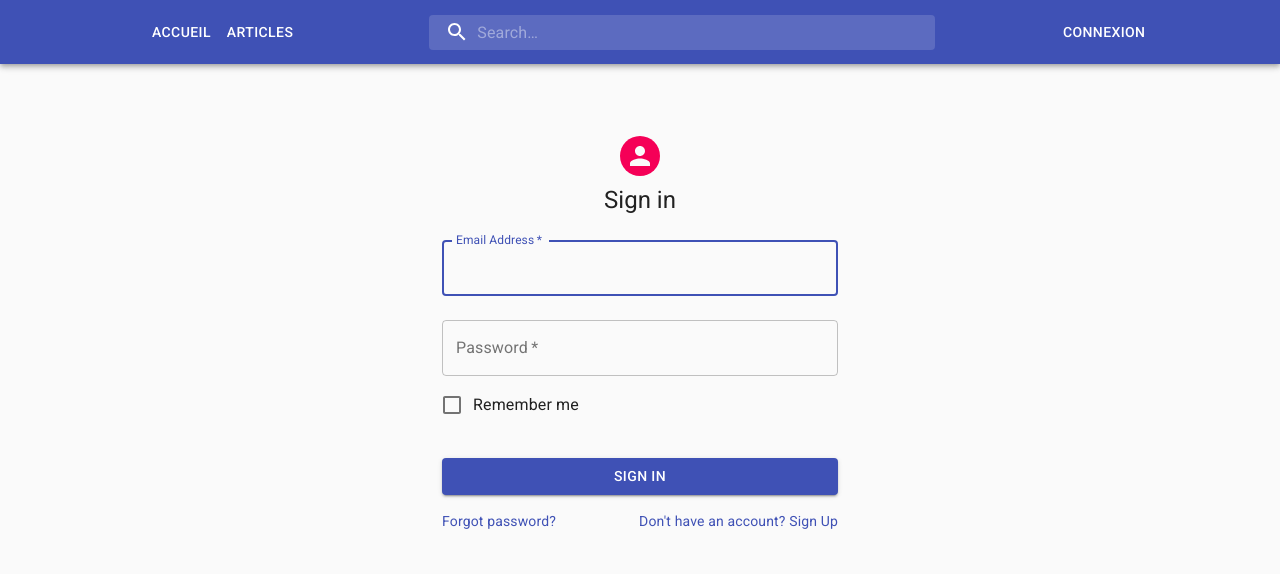
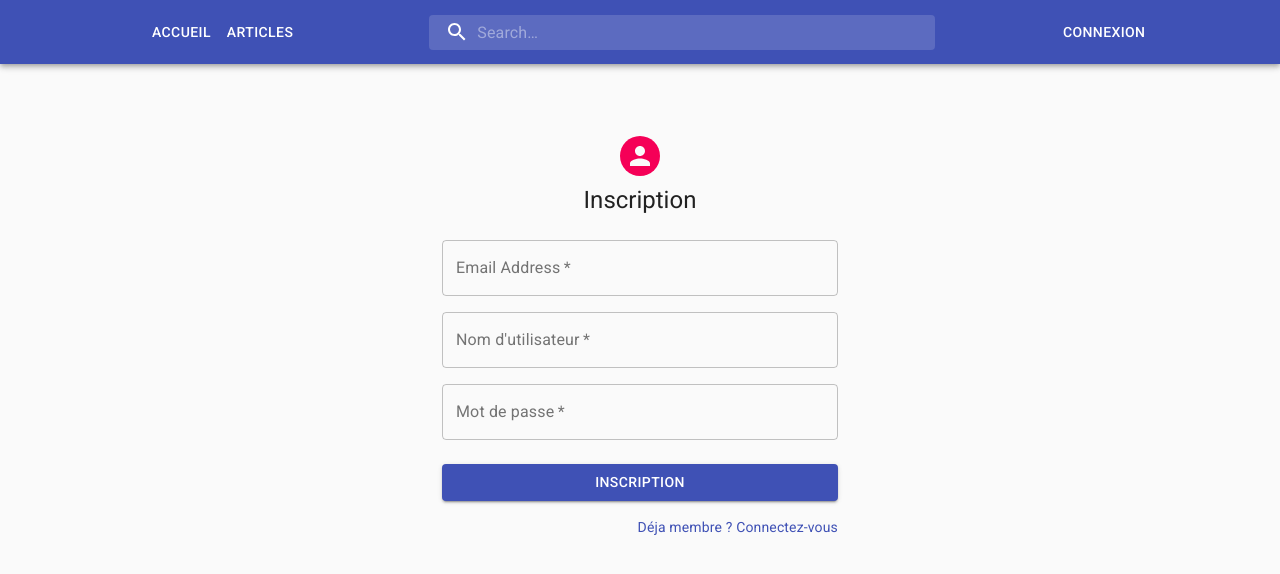
Before and after one commit to Dragon1207/Django_cooker_app, a React (Create React App) app in the folder cooker_blog_front/: page /register in a window 1280 px wide. Before the commit this address led to /login. Shown: the top 574 px of the page. Built offline with nearby package versions, Linux system fonts and the light colour scheme; no server answers.

Commit message:
auth staff

```diff
--- a/cooker_blog_front/src/App.js
+++ b/cooker_blog_front/src/App.js
@@ -114,7 +114,7 @@ const classes = useStyles();
             <div className="menuLeft">
             <Button><Link to="/" style={{color: '#FFF'}}>Accueil</Link></Button>
             <Button><Link to="/posts" style={{color: '#FFF'}}>Articles</Link></Button>
-            {is_staff && <Button><Link to="/admin/blog" style={{color: '#FFF'}}>Administration</Link></Button>}
+            {is_staff=="true" && <Button><Link to="/admin/blog" style={{color: '#FFF'}}>Administration</Link></Button>}
             </div>
             <div className={classes.search}>
             <div className={classes.searchIcon}>
--- a/cooker_blog_front/src/pages/authentification/Login.js
+++ b/cooker_blog_front/src/pages/authentification/Login.js
@@ -55,7 +55,6 @@ export default function SignIn() {
     };
 
     useEffect(() => {
-       if(refresh_token){
         axiosInstance.post(`auth/token/refresh/`, {
             refresh: refresh_token,
         })
@@ -69,9 +68,6 @@ export default function SignIn() {
             }
                console.log(res);
         });
-      }else{
-              history.push('/login');
-      }
     }, [])
 
     const handleSubmit = (e) => {
@@ -92,6 +88,9 @@ export default function SignIn() {
                 // console.log(res.data);
                 // history.push('/');
                 window.location.href= '/';
+            })
+            .catch(error => {
+                alert("Email ou mot de passe incorrect")
             });
     };
 
@@ -103,7 +102,7 @@ export default function SignIn() {
             <div className={classes.paper}>
                 <Avatar className={classes.avatar}></Avatar>
                 <Typography component="h1" variant="h5">
-                    Sign in {Id_User}
+                    Connexion
 				</Typography>
                 <form className={classes.form} noValidate>
                     <TextField
@@ -124,7 +123,7 @@ export default function SignIn() {
                         required
                         fullWidth
                         name="password"
-                        label="Password"
+                        label="Mot de passe"
                         type="password"
                         id="password"
                         autoComplete="current-password"
@@ -132,7 +131,7 @@ export default function SignIn() {
                     />
                     <FormControlLabel
                         control={<Checkbox value="remember" color="primary" />}
-                        label="Remember me"
+                        label="Se souvenir de moi"
                     />
                     <Button
                         type="submit"
@@ -142,17 +141,17 @@ export default function SignIn() {
                         className={classes.submit}
                         onClick={handleSubmit}
                     >
-                        Sign In
+                        Connexion
 					</Button>
-                    <Grid container>
-                        <Grid item xs>
+                    <Grid container justify="flex-end">
+                        {/* <Grid item xs>
                             <Link href="/forgotpassword" variant="body2">
                                 Forgot password?
 							</Link>
-                        </Grid>
+                        </Grid> */}
                         <Grid item>
                             <Link href="/register" variant="body2">
-                                {"Don't have an account? Sign Up"}
+                                {"Pas encore membre ? Inscription"}
                             </Link>
                         </Grid>
                     </Grid>
--- a/cooker_blog_front/src/pages/authentification/Register.js
+++ b/cooker_blog_front/src/pages/authentification/Register.js
@@ -57,7 +57,6 @@ export default function SignUp() {
     };
 
     useEffect(() => {
-        if(refresh_token){
          axiosInstance.post(`auth/token/refresh/`, {
              refresh: refresh_token,
          })
@@ -71,9 +70,6 @@ export default function SignUp() {
              }
                 console.log(res);
          });
-       }else{
-               history.push('/login');
-       }
      }, [])
 
      const handleSubmit = (e) => {
@@ -120,7 +116,7 @@ export default function SignUp() {
             <div className={classes.paper}>
                 <Avatar className={classes.avatar}></Avatar>
                 <Typography component="h1" variant="h5">
-                    Sign up
+                  Inscription
 				</Typography>
                 <form className={classes.form} noValidate>
                     <Grid container spacing={2}>
@@ -142,7 +138,7 @@ export default function SignUp() {
                                 required
                                 fullWidth
                                 id="username"
-                                label="Username"
+                                label="Nom d'utilisateur"
                                 name="username"
                                 autoComplete="username"
                                 onChange={handleChange}
@@ -154,17 +150,11 @@ export default function SignUp() {
                                 required
                                 fullWidth
                                 name="password"
-                                label="Password"
+                                label="Mot de passe"
                                 type="password"
                                 id="password"
                                 autoComplete="current-password"
                                 onChange={handleChange}
-                            />
-                        </Grid>
-                        <Grid item xs={12}>
-                            <FormControlLabel
-                                control={<Checkbox value="allowExtraEmails" color="primary" />}
-                                label="I want to receive inspiration, marketing promotions and updates via email."
                             />
                         </Grid>
                     </Grid>
@@ -176,12 +166,12 @@ export default function SignUp() {
                         className={classes.submit}
                         onClick={handleSubmit}
                     >
-                        Sign Up
+                        Inscription
 					</Button>
                     <Grid container justify="flex-end">
                         <Grid item>
                             <Link href="/login" variant="body2">
-                                Already have an account? Sign in
+                            Déja membre ? Connectez-vous
 							</Link>
                         </Grid>
                     </Grid>
```
